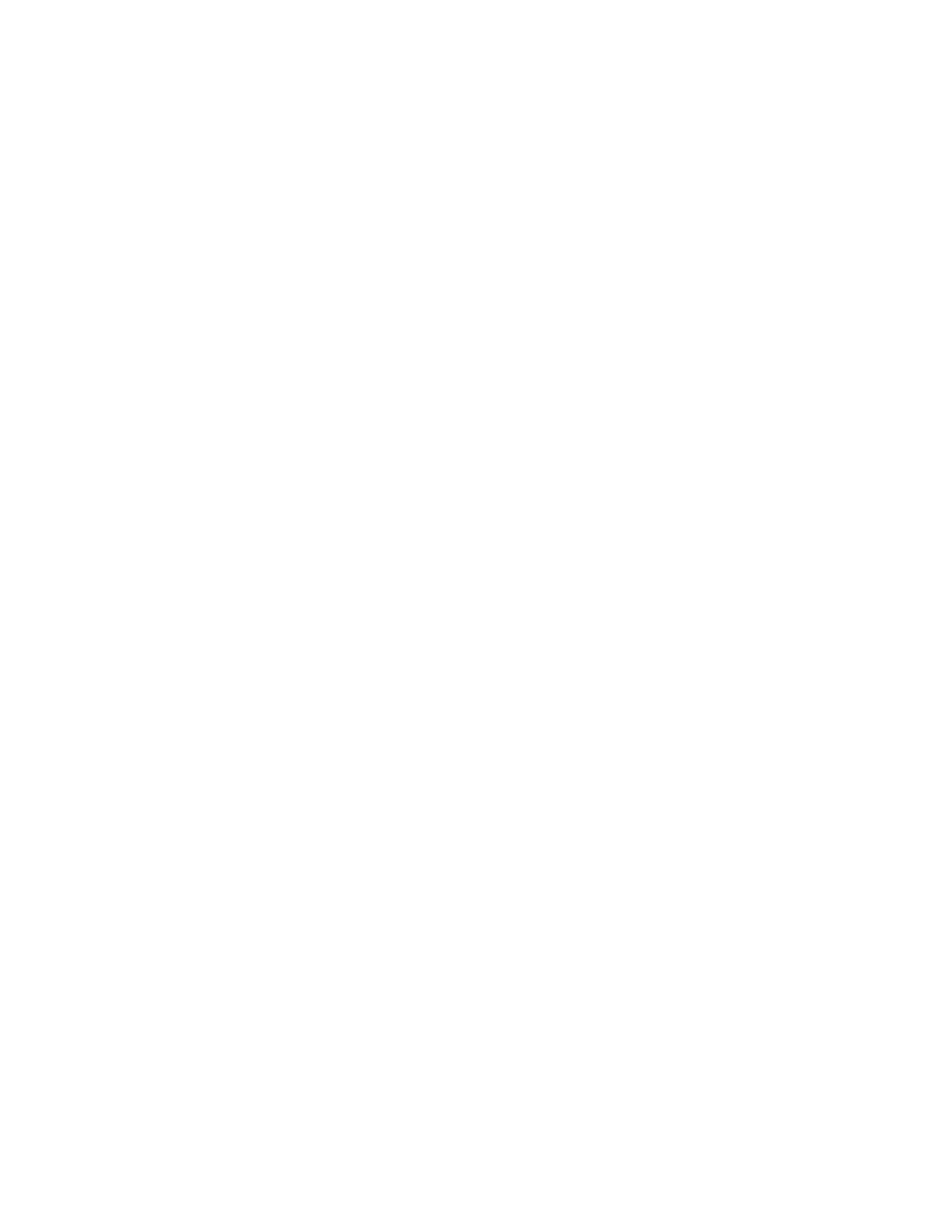
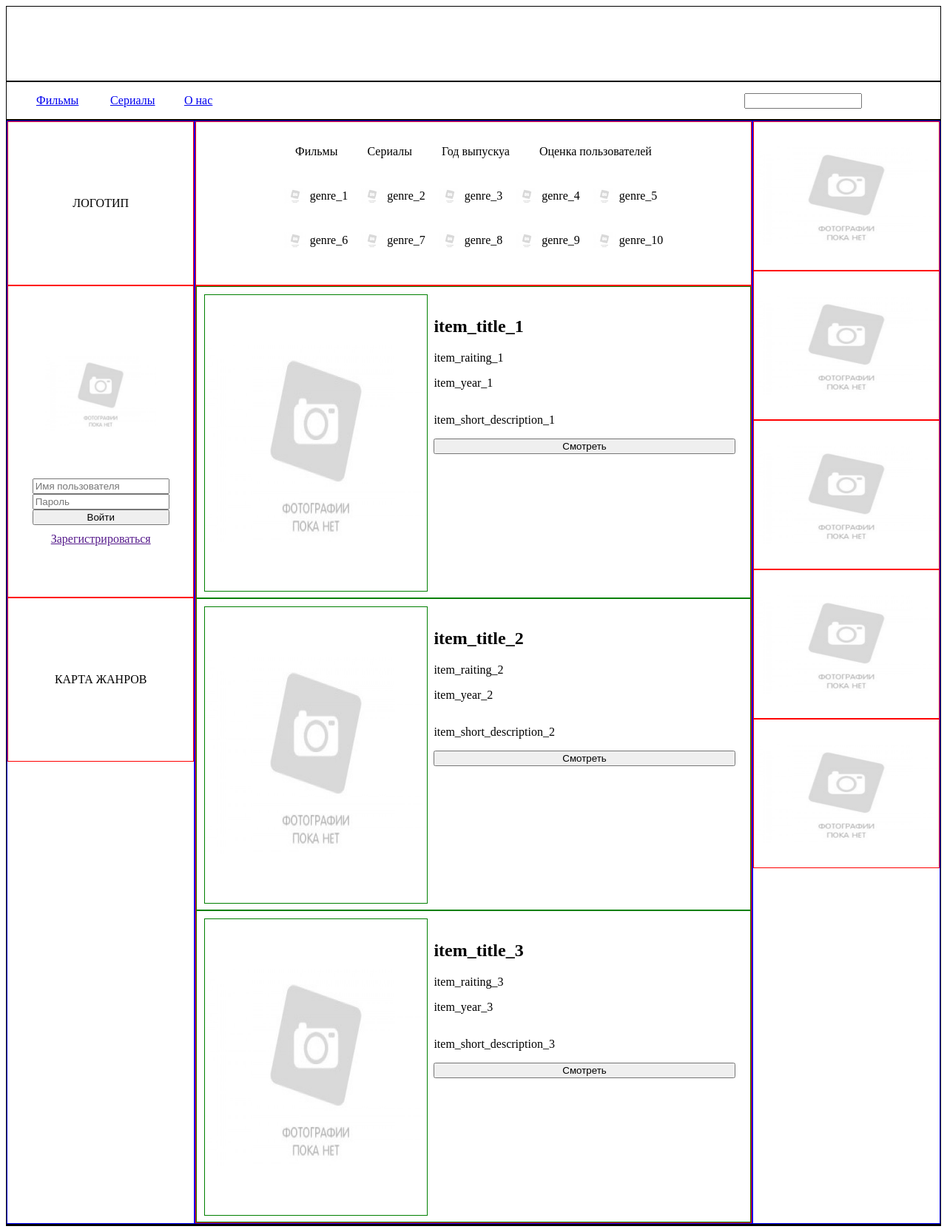
Before and after one commit to Shapus/films_project, a PHP site: page / in a window 1280 px wide. Before the commit the page is empty. Shown: the whole page at 74% size. Before the commit the page ends 800 px from the top, so only its background shows below. Run offline with PHP 8.4, Linux system fonts and the light colour scheme; a map, chart or similar area stays blank.

Commit message:
Add a little PHP

```diff
--- a/index.php
+++ b/index.php
@@ -1,8 +1,7 @@
 <?php
-
-
-
-
-
-
+$content = "view/all_items.php";
+require "view/header.php";
+require $content;
+require "view/favorites.php";
+require "view/footer.php";
 ?>
--- a/scss/dist/styles.css
+++ b/scss/dist/styles.css
@@ -78,6 +78,7 @@
   grid-template-columns: repeat(5, 1fr);
 }
 .filter__grid-cell {
+  align-items: center;
   text-align: center;
   padding: 5px;
 }
@@ -104,7 +105,6 @@
 .favorites__img {
   width: 100%;
   height: 200px;
-  background-color: red;
   z-index: 0;
   position: relative;
 }
@@ -159,6 +159,9 @@
   flex-grow: 1;
   max-width: 60%;
 }
+.content__inner {
+  height: 100%;
+}
 .content__filter {
   height: 200px;
   padding: 10px;
@@ -173,10 +176,16 @@
 .content__item {
   height: 400px;
   padding: 10px;
+  border: solid green 1px;
 }
 .content__item-image-box {
   height: 100%;
   width: 300px;
+}
+.content__item-img {
+  height: 100%;
+  width: 100%;
+  border: solid green 1px;
 }
 .content__item-data {
   display: flex;
@@ -184,13 +193,18 @@
   align-self: stretch;
   padding: 10px;
 }
+.item-player {
+  height: 100%;
+}
 .item-player__header {
   width: 100%;
   display: flex;
   flex-grow: 1;
 }
 .item-player__image-box {
-  height: 400px;
+  height: 100%;
+  min-height: 410px;
+  max-height: 410px;
 }
 .item-player__img {
   width: 300px;
@@ -208,8 +222,11 @@
 }
 .item-player__video-box {
   height: 600px;
+  display: flex;
+  flex-grow: 1;
 }
 .item-player__video {
   height: 100%;
   width: 100%;
+  border: none;
 }
--- a/scss/styles.scss
+++ b/scss/styles.scss
@@ -109,7 +109,7 @@
         grid-template-columns: repeat(5, 1fr);
     }
     &__grid-cell{
-
+        align-items: center;
         text-align: center;
         padding: 5px;
     }
@@ -163,7 +163,6 @@
 		&__img {
             width: 100%;
             height: 200px;
-            background-color:red;
             z-index: 0;
             position: relative;
 		}
@@ -228,7 +227,7 @@
     flex-grow: 1;
     max-width: 60%;
 		&__inner {
-
+            height: 100%;
 		}
 
 		&__filter {
@@ -247,10 +246,7 @@
 		&__item {
             height: 400px;
             padding: 10px;
-
-            &>*{
-
-            }
+            @include inner-elements();
 		}
 
 		&__item-image-box {
@@ -259,6 +255,9 @@
 		}
 
 		&__item-img {
+            height: 100%;
+            width: 100%;
+            @include inner-elements();
 		}
 
 		&__item-data {
@@ -293,13 +292,16 @@
 
 
 .item-player {
+    height: 100%;
         &__header{
             width: 100%;
             display: flex;
             flex-grow: 1;
         }
 		&__image-box {
-            height: 400px;
+            height: 100%;
+            min-height: 410px;
+            max-height: 410px;
 		}
 
 		&__img {
@@ -332,11 +334,13 @@
 
 		&__video-box {
             height: 600px;
-
+            display: flex;
+            flex-grow: 1;
 		}
 
 		&__video {
             height: 100%;
             width: 100%;
+            border: none;
 		}
 }
--- /dev/null
+++ b/view/all_items.php
@@ -0,0 +1,93 @@
+<div class="content__filter">
+    <div class="filter column column--center">
+        <ul class="filter__title-list row">
+            <li class="filter__list-item">Фильмы</li>
+            <li class="filter__list-item">Сериалы</li>
+            <li class="filter__list-item">Год выпускуа</li>
+            <li class="filter__list-item">Оценка пользователей</li>
+        </ul>
+    </div>
+    <div class="filter__grid">
+        <div class="filter__grid-cell row">
+            <img class="filter__grid-img" src="images/no_img.jpg" alt="">
+            <p class="filter__grid-text">genre_1</p>
+        </div>
+        <div class="filter__grid-cell row">
+            <img class="filter__grid-img" src="images/no_img.jpg" alt="">
+            <p class="filter__grid-text">genre_2</p>
+        </div>
+        <div class="filter__grid-cell row">
+            <img class="filter__grid-img" src="images/no_img.jpg" alt="">
+            <p class="filter__grid-text">genre_3</p>
+        </div>
+        <div class="filter__grid-cell row">
+            <img class="filter__grid-img" src="images/no_img.jpg" alt="">
+            <p class="filter__grid-text">genre_4</p>
+        </div>
+        <div class="filter__grid-cell row">
+            <img class="filter__grid-img" src="images/no_img.jpg" alt="">
+            <p class="filter__grid-text">genre_5</p>
+        </div>
+        <div class="filter__grid-cell row">
+            <img class="filter__grid-img" src="images/no_img.jpg" alt="">
+            <p class="filter__grid-text">genre_6</p>
+        </div>
+        <div class="filter__grid-cell row">
+            <img class="filter__grid-img" src="images/no_img.jpg" alt="">
+            <p class="filter__grid-text">genre_7</p>
+        </div>
+        <div class="filter__grid-cell row">
+            <img class="filter__grid-img" src="images/no_img.jpg" alt="">
+            <p class="filter__grid-text">genre_8</p>
+        </div>
+        <div class="filter__grid-cell row">
+            <img class="filter__grid-img" src="images/no_img.jpg" alt="">
+            <p class="filter__grid-text">genre_9</p>
+        </div>
+        <div class="filter__grid-cell row">
+            <img class="filter__grid-img" src="images/no_img.jpg" alt="">
+            <p class="filter__grid-text">genre_10</p>
+        </div>
+    </div>
+</div>
+<div class="content__content">
+    <div class="content__item row">
+        <div class="content__item-image-box">
+            <img class="content__item-img" src="images/no_img.jpg" alt="item_image_1">
+        </div>
+        <div class="content__item-data column">
+            <h2 class="content__item-title">item_title_1</h2>
+            <div class="content__rating">item_raiting_1</div>
+            <p class="content__item-year">item_year_1</p>
+            <p class="content__item-description">item_short_description_1</p>
+            <button class="content__more" onclick="item()">Смотреть</button>
+        </div>
+    </div>
+    <div class="content__item row">
+        <div class="content__item-image-box">
+            <img class="content__item-img" src="images/no_img.jpg" alt="item_image_2">
+        </div>
+        <div class="content__item-data column">
+            <h2 class="content__item-title">item_title_2</h2>
+            <div class="content__rating">item_raiting_2</div>
+            <p class="content__item-year">item_year_2</p>
+            <p class="content__item-description">item_short_description_2</p>
+            <button class="content__more">Смотреть</button>
+        </div>
+    </div>
+    <div class="content__item row">
+        <div class="content__item-image-box">
+            <img class="content__item-img" src="images/no_img.jpg" alt="item_image_3">
+        </div>
+        <div class="content__item-data column">
+            <h2 class="content__item-title">item_title_3</h2>
+            <div class="content__rating">item_raiting_3</div>
+            <p class="content__item-year">item_year_3</p>
+            <p class="content__item-description">item_short_description_3</p>
+            <button class="content__more">Смотреть</button>
+        </div>
+    </div>
+</div>
+</div>
+</div>
+</section>
--- /dev/null
+++ b/view/favorites.php
@@ -0,0 +1,26 @@
+<section class="favorites row">
+    <div class="container container--section-container container--favorites">
+        <div class="favorites__inner">
+            <div class="favorites__item column column--center">
+                <img class="favorites__img" src="images/no_img.jpg" alt="favorites_image_1">
+                <div class="favorites__title">favorites_title_1\akdagdkjaghdk\jagksfhsgfkj,hzsgfkj,sgdfk,jhsgdkdg</div>
+            </div>
+            <div class="favorites__item column column--center">
+                <img class="favorites__img" src="images/no_img.jpg" alt="favorites_image_2">
+                <div class="favorites__title">favorites_title_2</div>
+            </div>
+            <div class="favorites__item column column--center">
+                <img class="favorites__img" src="images/no_img.jpg" alt="favorites_image_3">
+                <div class="favorites__title">favorites_title_3</div>
+            </div>
+            <div class="favorites__item column column--center">
+                <img class="favorites__img" src="images/no_img.jpg" alt="favorites_image_4">
+                <div class="favorites__title">favorites_title_4</div>
+            </div>
+            <div class="favorites__item column column--center">
+                <img class="favorites__img" src="images/no_img.jpg" alt="favorites_image_5">
+                <div class="favorites__title">favorites_title_5</div>
+            </div>
+        </div>
+    </div>
+</section>
--- /dev/null
+++ b/view/footer.php
@@ -0,0 +1,11 @@
+                </div> <!--main inner-->
+            </div> <!--main container-->
+        </main>
+        <footer class="footer">
+            <div class="container container--footer">
+                <div class="footer__inner"></div>
+            </div>
+        </footer>
+    </div>  <!--wrapper-->
+</body>
+</html>
--- /dev/null
+++ b/view/header.php
@@ -0,0 +1,93 @@
+<!DOCTYPE html>
+<html lang="ru">
+<head>
+    <meta charset="UTF-8">
+    <meta name="viewport" content="width=device-width, initial-scale=1.0">
+    <link rel="stylesheet" href="scss/dist/styles.css">
+    <script src="https://code.jquery.com/jquery-3.5.1.min.js"></script>
+    <script src="js/script.js"></script>
+    <title>Document</title>
+</head>
+<body>
+    <div class="wrapper column">
+        <div class="recent-slider">
+            <div class="container container--recent-slider">
+                <div class="recent-slider__inner">
+                    <!-- There is a place for SlickSlider -->
+                </div>
+            </div>
+        </div>
+        <header class="header">
+            <div class="container container--header">
+                <div class="header__inner">
+                    <div class="header__top-line row row--center">
+                        <div class="header__menu">
+                            <div class="menu">
+                                <ul class="menu__list row">
+                                    <div class="menu__dropbox">
+                                        <a class="menu__dropbtn" href="#">Фильмы</a>
+                                        <ul class="menu__drop-content">
+                                            <li class="menu__item">
+                                                <a href="" class="menu__link">film_genre_1</a>
+                                            </li>
+                                            <li class="menu__item">
+                                                <a href="" class="menu__link">film_genre_2</a>
+                                            </li>
+                                            <li class="menu__item">
+                                                <a href="" class="menu__link">film_genre_3</a>
+                                            </li>
+                                        </ul>
+                                    </div>
+                                    <div class="menu__dropbox">
+                                        <a class="menu__dropbtn" href="#">Сериалы</a>
+                                        <ul class="menu__drop-content">
+                                            <li class="menu__item">
+                                                <a href="" class="menu__link">series_genre_1</a>
+                                            </li>
+                                            <li class="menu__item">
+                                                <a href="" class="menu__link">series_genre_2</a>
+                                            </li>
+                                            <li class="menu__item">
+                                                <a href="" class="menu__link">series_genre_3</a>
+                                            </li>
+                                        </ul>
+                                    </div>
+                                    <div class="menu__dropbox">
+                                        <a class="menu__dropbtn" href="#">О нас</a>
+                                    </div>
+                                </ul>
+                            </div>
+                        </div>
+                        <div class="header__search row row--center">
+                            <div class="search_box search_box--header">
+                                <input class="search_box__input search_box__input--header" type="text">
+                            </div>
+                        </div>
+                    </div>
+                </div>
+            </div>
+        </header>
+        <main class="main">
+            <div class="container container--main">
+                <div class="main__inner row">
+                    <section class="left-menu">
+                        <div class="container container--section-container container--left-menu">
+                            <div class="left-menu__inner">
+                                <div class="logo logo--left-menu row row--center">ЛОГОТИП</div>
+                                <div class="registration column column--center">
+                                    <img class="registration__img" src="images/no_img.jpg" alt="">
+                                    <form class="registration__form" method="POST" action="">
+                                        <input type="text" placeholder="Имя пользователя">
+                                        <input type="text" placeholder="Пароль">
+                                        <input type="submit" value="Войти">
+                                    </form>
+                                    <a href="" class="registration__btn">Зарегистрироваться</a>
+                                </div>
+                                <div class="genre-map row row--center">КАРТА ЖАНРОВ</div>
+                            </div>
+                        </div>
+                    </section>
+
+                    <section class="content">
+                        <div class="container container--section-container container--content">
+                            <div class="content__inner">
```
Also changed, not shown: index.html (+5 -9 lines), view/item.php (added, +20 -0 lines), images/no_img.jpg (added).
